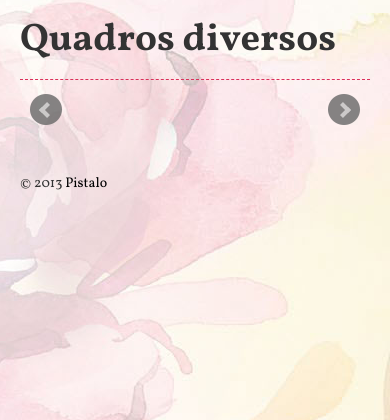
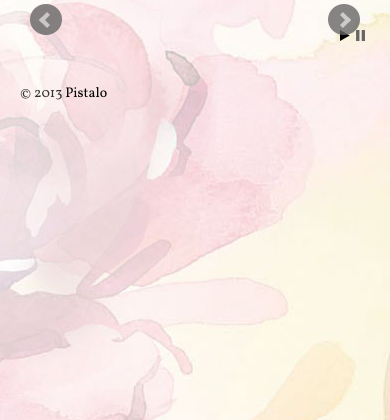
Before and after one commit to macndesign/pistalo, a Django app: template core/templates/home.html in a window 390 px wide. Shown: the part 251-671 px from the top of the page. Run offline with Django 3.2, Linux system fonts and the light colour scheme; the template is opened without the code that fills it, so the values that code supplies are empty; parts of the project's set-up code (start-up, migrations or seed data) failed here and were passed over; some libraries are stand-ins or nearby versions.

Commit message:
melhoria na pagina inicial

```diff
--- a/core/templates/home.html
+++ b/core/templates/home.html
@@ -6,11 +6,6 @@
     <div class="container">
         <div class="row">
             <div class="span12">
-
-                <div class="page-header">
-                    <h1>Quadros diversos</h1>
-                </div>
-
                 <div class="row">
 
                     <div class="span12">
@@ -30,6 +25,10 @@
 {% block extra_head %}
     <link href="{{ STATIC_URL }}bxslider/jquery.bxslider.css" rel="stylesheet">
     <style>
+    .bx-wrapper {
+        margin-top: 20px;
+        width: 50%;
+    }
     .bx-wrapper .bx-viewport {
         background-color: rgba(255, 255, 255, .5);
         border: none;
@@ -40,13 +39,19 @@
         border-radius: 6px;
     }
     ul.bxslider li img {
-        height: 400px;
+        width: 100%;
 
         -webkit-border-radius: 6px;
         -moz-border-radius: 6px;
         border-radius: 6px;
     }
     ul.bxslider { margin: 0 }
+    @media (max-width: 767px) {
+        .bx-wrapper {
+            margin-top: 20px;
+            width: 100%;
+        }
+    }
     </style>
 {% endblock %}
 {% block scripts %}
@@ -54,9 +59,10 @@
     <script type="text/javascript">
         $('.bxslider').bxSlider({
             auto: true,
-            autoControls: false,
+            autoControls: true,
             adaptiveHeight: true,
-            mode: 'fade'
+            mode: 'fade',
+            speed: 500
         });
     </script>
 {% endblock %}
```
